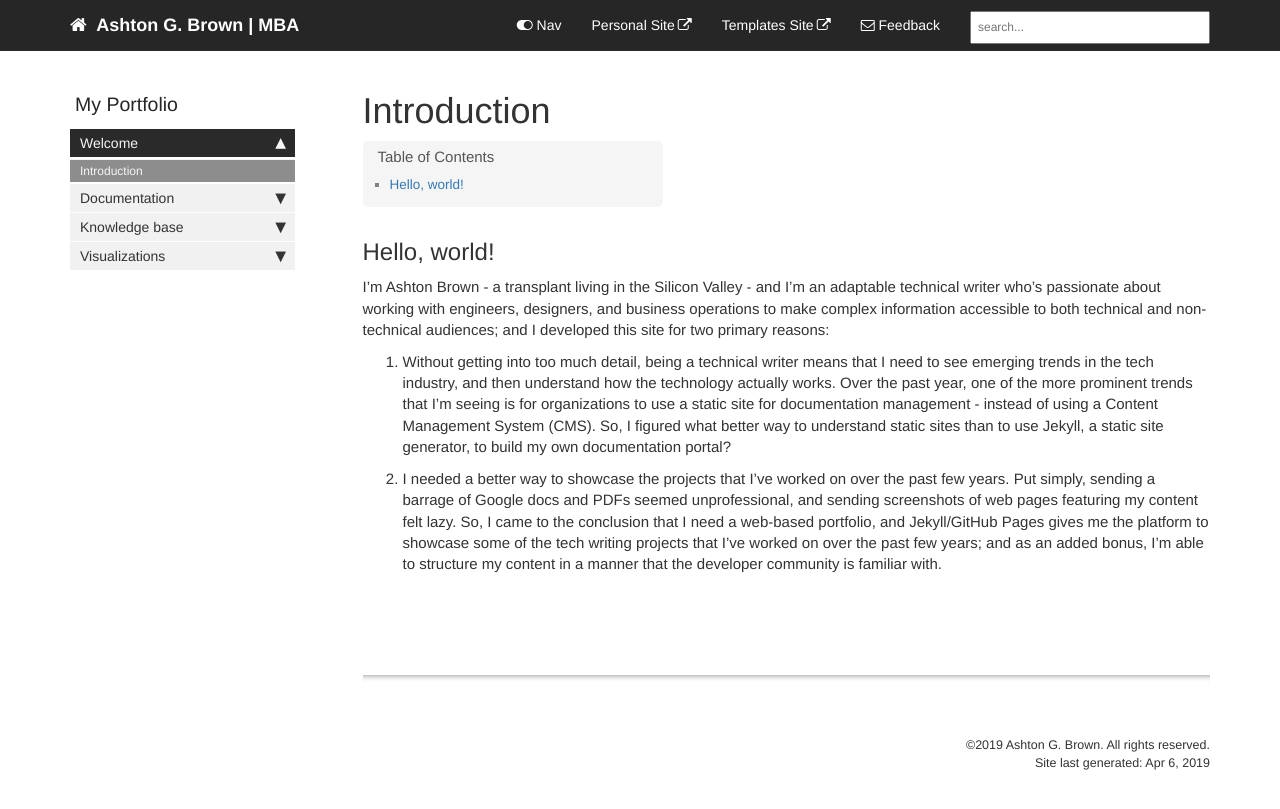
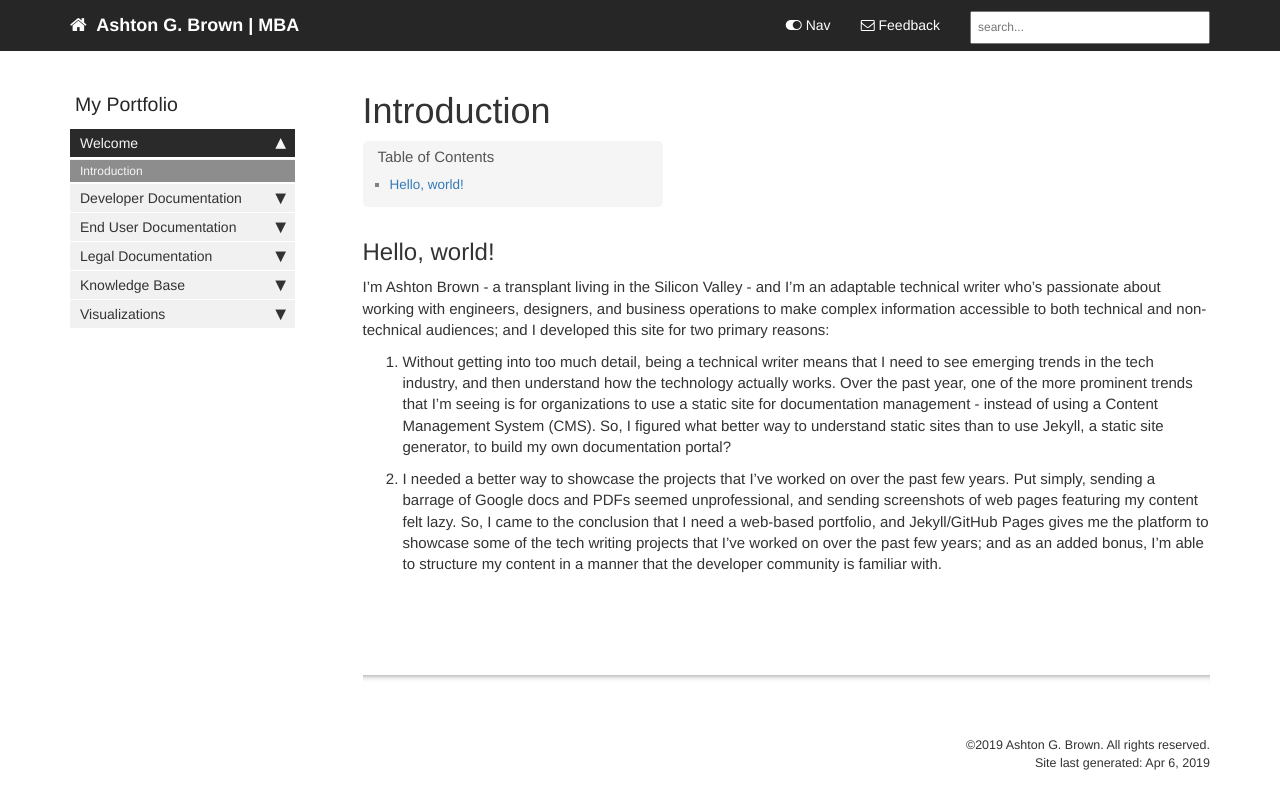
Before and after one commit to mr7brown/agb.github.io, a Jekyll site: the page built from pages/mydoc/mydoc_introduction.md, in a window 1280 px wide. Shown: the top 809 px of the page. Built offline with Jekyll 4.4.1, drawn with Linux system fonts in a browser that asks for light colours; nearby versions of some CDN libraries; comment, search, counter and statistics services are not loaded.

Commit message:
updated the navigation

```diff
--- a/_data/sidebars/mydoc_sidebar.yml
+++ b/_data/sidebars/mydoc_sidebar.yml
@@ -20,7 +20,7 @@ entries:
       url: /index.html
       output: web, pdf
 
-  - title: Documentation
+  - title: Developer Documentation
     output: web, pdf
     folderitems:
 
@@ -28,19 +28,27 @@ entries:
       url: /mydoc_google_rpi3.html
       output: web, pdf
 
+  - title: End User Documentation
+    output: web, pdf
+    folderitems:
+
     - title: Facebook pre-deployment process
       url: /mydoc_fb_deployment.html
       output: web, pdf
 
+    - title: Facebook programming pass-down
+      url: /mydoc_fb_programming.html
+      output: web,pdf
+
+  - title: Legal Documentation
+    output: web, pdf
+    folderitems:
+
     - title: Anti-money laundering
       url: /mydoc_aml.html
-      output: web,pdf
-
-    - title: Facebook programming pass-down
-      url: /mydoc_fb_programming.html
       output: web, pdf
 
-  - title: Knowledge base
+  - title: Knowledge Base
     output: web, pdf
     folderitems:
 
--- a/_data/topnav.yml
+++ b/_data/topnav.yml
@@ -3,10 +3,6 @@
 topnav:
 - title: Topnav
   items:
-    - title: Personal Site
-      external_url: https://www.ashtonbrown.com/
-    - title: Templates Site
-      external_url: https://mr7brown.github.io/templates.github.io/
 
 #Topnav dropdowns
 #topnav_dropdowns:
--- a/css/theme-blue.css
+++ b/css/theme-blue.css
@@ -1,6 +1,6 @@
 .summary {
     color: #262626;
-    border-left: 5px solid #4E5665;
+    border-left: 5px solid #5890FF;
     font-size:16px;
 }
 
@@ -18,7 +18,7 @@ h4 {color: #262626; }
 }
 
 .nav > li > a:hover {
-    background-color: #262626;
+    background-color: #5890FF;
 }
 
 div.navbar-collapse .dropdown-menu > li > a:hover {
@@ -27,7 +27,7 @@ div.navbar-collapse .dropdown-menu > li > a:hover {
 
 .nav li.thirdlevel > a {
     background-color: #FAFAFA !important;
-    color: #248EC2;
+    color: #5890FF;
     font-weight: bold;
 }
 
@@ -39,7 +39,7 @@ a[data-toggle="tooltip"] {
 
 .navbar-inverse {
     background-color: #262626;
-    border-color: #2A2A2A;
+    border-color: #262626;
 }
 .navbar-inverse .navbar-nav>li>a, .navbar-inverse .navbar-brand {
     color: white;
@@ -63,17 +63,17 @@ a.navbar-brand:hover {
 }
 
 .navbar-inverse .navbar-collapse, .navbar-inverse .navbar-form {
-    border-color: #248ec2 !important;
+    border-color: #262626 !important;
 }
 
 .btn-primary {
     color: #ffffff;
-    background-color: #347DBE;
-    border-color: #347DBE;
+    background-color: #5890FF;
+    border-color: #5890FF;
 }
 
 .navbar-inverse .navbar-nav > .active > a, .navbar-inverse .navbar-nav > .active > a:hover, .navbar-inverse .navbar-nav > .active > a:focus {
-    background-color: #347DBE;
+    background-color: #262626;
 }
 
 .btn-primary:hover,
@@ -86,16 +86,16 @@ a.navbar-brand:hover {
 }
 
 .printTitle {
-    color: #015CAE !important;
+    color: #5890FF !important;
 }
 
-body.print h1 {color: #015CAE !important; font-size:28px !important;}
+body.print h1 {color: #5890FF !important; font-size:28px !important;}
 body.print h2 {color: #595959 !important; font-size:20px !important;}
 body.print h3 {color: #E50E51 !important; font-size:14px !important;}
 body.print h4 {color: #679DCE !important; font-size:14px; font-style: italic !important;}
 
 .anchorjs-link:hover {
-    color: #216f9b;
+    color: #5890FF;
 }
 
 div.sidebarTitle {
@@ -113,7 +113,7 @@ li.sidebarTitle {
 }
 
 .navbar-inverse .navbar-toggle:focus, .navbar-inverse .navbar-toggle:hover {
-    background-color: #262626;
+    background-color: #5890FF;
 }
 
 .navbar-inverse .navbar-toggle {
```
